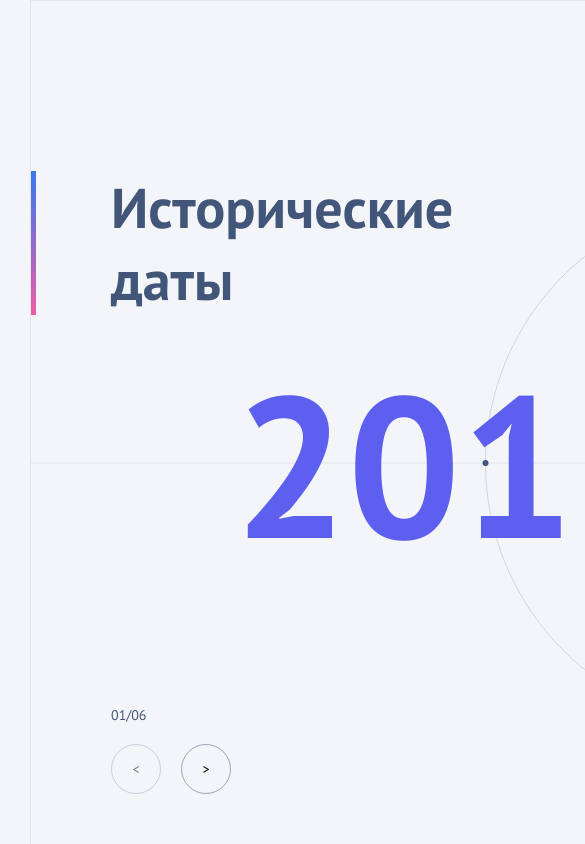
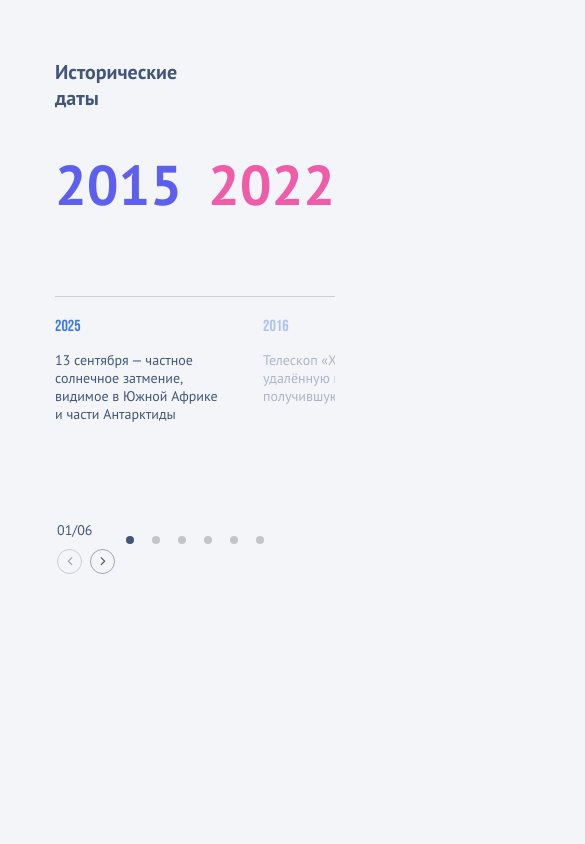
Before and after one commit to DeLineX/history-dates, a React app: page / in a window 390 px wide. Shown: the top 844 px of the page, 585 px wide, since content can reach past the window. Built offline with nearby package versions, Linux system fonts and the light colour scheme; the HTML template or start-up script is replaced by a standard one.

Commit message:
feat: add mobile version

```diff
--- a/src/index.scss
+++ b/src/index.scss
@@ -11,12 +11,25 @@
   display: grid;
   grid-template-columns: 2fr 1485px 1fr;
   min-height: 100vh;
+
+  @include tablet {
+    grid-template-columns: 2fr 830px 1fr;
+  }
+
+  @include mobile {
+    grid-template-columns: 1fr 320px 1fr;
+  }
 }
 
 .container {
   padding-left: 30px;
   padding-right: 15px;
   grid-column: 2 / 3;
+
+  @include mobile {
+    padding-left: 20px;
+    padding-right: 20px;
+  }
 }
 
 body {
--- a/src/widgets/historical-dates/ui/events-swiper.module.scss
+++ b/src/widgets/historical-dates/ui/events-swiper.module.scss
@@ -4,25 +4,48 @@
   padding-left: 80px;
   padding-right: 160px;
   position: relative;
+
+  @include mobile {
+    margin-top: 20px;
+    padding-left: 0px;
+    padding-right: 0px;
+  }
 }
 
 .slide:global(.swiper-slide-next) {
   width: 400px !important;
+
+  @include mobile {
+    width: 100% !important;
+    opacity: 0.4;
+  }
 }
 
 .slide {
   width: 320px !important;
+
+  @include mobile {
+    width: 60% !important;
+  }
 }
 
 .title {
   font: 25px "Bebas Neue";
   color: #3877ee;
   margin-bottom: 15px;
+
+  @include mobile {
+   font-size: 16px;
+  }
 }
 
 .description {
   font-size: 20px;
   color: #42567a;
+
+  @include mobile {
+   font-size: 14px;
+  }
 }
 
 .navigation {
@@ -31,7 +54,6 @@
   right: 40px;
   display: flex;
   gap: 20px;
-  // flex-direction: column;
 }
 
 .navEl {
@@ -42,9 +64,19 @@
   cursor: pointer;
   filter: drop-shadow(0px 0px 15px rgba(#3877ee, 0.1));
   transition: $transition;
+  display: grid;
+  place-items: center;
+
+  svg path {
+    transition: $transition;
+  }
 
   &:hover {
     scale: 1.05;
+
+    svg path {
+      stroke: #3877EE;
+    }
   }
 
   &:global(.swiper-button-disabled) {
@@ -53,9 +85,11 @@
 
     &:hover {
       scale: initial;
+
     }
   }
 
-  display: grid;
-  place-items: center;
+  @include mobile {
+    display: none;
+  }
 }
--- a/src/widgets/historical-dates/ui/events-swiper.tsx
+++ b/src/widgets/historical-dates/ui/events-swiper.tsx
@@ -22,7 +22,12 @@ export const EventsSwiper: FC<EventsSwiperProps> = ({ data, onSwiper }) => {
   return (
     <div className={styles.root}>
       <Swiper
-        spaceBetween={80}
+        spaceBetween={40}
+        breakpoints={{
+          400: {
+            spaceBetween: 80,
+          },
+        }}
         slidesPerView="auto"
         className={styles.swiper}
         modules={[Navigation]}
@@ -38,10 +43,37 @@ export const EventsSwiper: FC<EventsSwiperProps> = ({ data, onSwiper }) => {
       </Swiper>
       <div className={styles.navigation} ref={forceRender}>
         <div className={styles.navEl} ref={prevElRef}>
-          {"<"}
+          <svg
+            style={{
+              transform: "rotate(180deg)",
+            }}
+            width="10"
+            height="14"
+            viewBox="0 0 10 14"
+            fill="none"
+            xmlns="http://www.w3.org/2000/svg"
+          >
+            <path
+              d="M1.50012 0.750001L7.75012 7L1.50012 13.25"
+              stroke="#42567A"
+              stroke-width="2"
+            />
+          </svg>
         </div>
         <div className={styles.navEl} ref={nextElRef}>
-          {">"}
+          <svg
+            width="10"
+            height="14"
+            viewBox="0 0 10 14"
+            fill="none"
+            xmlns="http://www.w3.org/2000/svg"
+          >
+            <path
+              d="M1.50012 0.750001L7.75012 7L1.50012 13.25"
+              stroke="#42567A"
+              stroke-width="2"
+            />
+          </svg>
         </div>
       </div>
     </div>
--- a/src/widgets/historical-dates/ui/historical-dates.module.scss
+++ b/src/widgets/historical-dates/ui/historical-dates.module.scss
@@ -1,4 +1,4 @@
-@use '/src/vars' as *;
+@use "/src/vars" as *;
 
 .root {
   padding-top: 170px;
@@ -7,8 +7,18 @@
 
   border: 1px solid $decorationLineColor;
 
-  &::before{
-    content: '';
+  @include tablet {
+    padding-top: 80px;
+  }
+
+  @include mobile {
+    border: none;
+    padding-top: 59px;
+    padding-bottom: 0;
+  }
+
+  &::before {
+    content: "";
     position: absolute;
     background-color: $decorationLineColor;
     top: 0;
@@ -16,6 +26,10 @@
     transform: translateX(-50%);
     height: 100%;
     width: 1px;
+
+    @include mobile {
+      content: none;
+    }
   }
 }
 
@@ -27,6 +41,15 @@
   font-weight: bold;
   color: $blackBlue;
 
+  @include tablet {
+    font-size: 44px;
+  }
+
+  @include mobile {
+    font-size: 20px;
+    padding-left: 0;
+  }
+
   &::before {
     content: "";
     display: block;
@@ -36,6 +59,10 @@
     height: 100%;
     width: 5px;
     background: linear-gradient(#3877ee, #ef5da8);
+
+    @include mobile {
+      content: none;
+    }
   }
 }
 
@@ -44,6 +71,10 @@
   margin-bottom: 56px;
   padding-bottom: 40px;
   margin-top: -145px;
+
+  @include tablet {
+    margin-top: -80px;
+  }
 }
 
 .yearsInterval {
@@ -51,6 +82,10 @@
   top: 0;
   width: 100%;
   height: 100%;
+
+  @include mobile {
+    position: static;
+  }
 }
 
 .bgDecoration {
@@ -58,7 +93,7 @@
   position: relative;
 
   &::before {
-    content: '';
+    content: "";
     position: absolute;
     background-color: $decorationLineColor;
     top: 50%;
@@ -68,3 +103,88 @@
     width: 100%;
   }
 }
+
+.controls {
+  position: absolute;
+  bottom: 0;
+  left: 78px;
+  padding: 2px;
+  z-index: 2;
+
+  @include mobile {
+    margin-top: 78px;
+    position: static;
+  }
+}
+
+.pagination {
+  color: #42567a;
+  font-size: 14px;
+}
+
+.navigation {
+  display: flex;
+  gap: 20px;
+  margin-top: 10px;
+
+  @include mobile {
+    gap: 8px;
+  }
+}
+
+.navEl {
+  border: 1px solid rgba(66, 86, 122, 0.5);
+  border-radius: 100%;
+  aspect-ratio: 1;
+  width: 50px;
+  display: flex;
+  align-items: center;
+  justify-content: center;
+  cursor: pointer;
+  font-size: 14px;
+  transition: $transition;
+
+  &:hover {
+    scale: 1.05;
+  }
+
+  &:global(.swiper-button-disabled) {
+    opacity: 0.5;
+    cursor: default;
+
+    &:hover {
+      scale: initial;
+    }
+  }
+
+  svg {
+    width: 10px;
+
+    @include mobile {
+      width: 6px;
+    }
+  }
+
+  @include mobile {
+    width: 25px;
+  }
+}
+
+.mobileControlsWrapper {
+  position: relative;
+}
+
+.mobilePagination {
+  position: absolute;
+  left: 0;
+  top: 0;
+  height: 100%;
+  width: 100%;
+  display: flex;
+  justify-content: center;
+  align-items: center;
+  gap: 10px;
+  z-index: -1;
+
+  --swiper-pagination-color: #42567a;
+}
--- a/src/widgets/historical-dates/ui/historical-dates.tsx
+++ b/src/widgets/historical-dates/ui/historical-dates.tsx
@@ -1,4 +1,12 @@
-import { FC, Key, useRef, useState, type ReactNode } from "react";
+import {
+  FC,
+  Key,
+  useEffect,
+  useReducer,
+  useRef,
+  useState,
+  type ReactNode,
+} from "react";
 import styles from "./historical-dates.module.scss";
 import { IntervalsCircle } from "./intervals-circle";
 import { EventsSwiper } from "./events-swiper";
@@ -7,6 +15,7 @@ import {
   type YearsIntervalsSwiperProps,
 } from "./years-intervals-swiper";
 import type SwiperClass from "swiper";
+import clsx from "clsx";
 
 interface HistoricalDateIntervalEvent {
   key: Key;
@@ -34,11 +43,32 @@ export const HistoricalDates: FC<HistoricalDatesProps> = ({
   const [activeIntervalKey, setActiveIntervalKey] = useState<Key | undefined>(
     intervals.at(0)?.key,
   );
+  const [isMobile, setIsMobile] = useState(
+    () => window.matchMedia("(max-width: 400px)").matches,
+  );
   const eventsSwiper = useRef<SwiperClass | null>(null);
+  const nextElRef = useRef<HTMLDivElement>(null);
+  const prevElRef = useRef<HTMLDivElement>(null);
+  const paginationRef = useRef<HTMLDivElement>(null);
+
+  useEffect(() => {
+    const resizeHandler = () => {
+      setIsMobile(window.matchMedia("(max-width: 400px)").matches);
+    };
+
+    window.addEventListener("resize", resizeHandler);
+
+    return () => {
+      window.removeEventListener("resize", resizeHandler);
+    };
+  });
 
   const currentInterval: HistoricalDateInterval = intervals.find(
     (it) => it.key === activeIntervalKey,
   )!;
+
+  // eslint-disable-next-line @typescript-eslint/no-unused-vars
+  const [_, forceRender] = useReducer((x) => !x, false);
 
   const handleYearsIntervalChange: YearsIntervalsSwiperProps["onSlideChange"] =
     (interval) => {
@@ -46,7 +76,48 @@ export const HistoricalDates: FC<HistoricalDatesProps> = ({
       eventsSwiper.current?.slideTo(0);
     };
 
-  return (
+  const yearsIntervalsSwiperControls = () => {
+    const currentSlide =
+      intervals.findIndex((it) => it.key === activeIntervalKey) + 1;
+    return (
+      <div className={styles.controls} ref={() => forceRender()}>
+        <div className={styles.pagination}>
+          {currentSlide.toString().padStart(2, "0")}/
+          {intervals.length.toString().padStart(2, "0")}
+        </div>
+        <div className={styles.navigation}>
+          <div className={clsx(styles.navEl)} ref={prevElRef}>
+            <svg
+              viewBox="0 0 10 14"
+              fill="none"
+              xmlns="http://www.w3.org/2000/svg"
+            >
+              <path
+                d="M8.49988 0.750001L2.24988 7L8.49988 13.25"
+                stroke="#42567A"
+                stroke-width="2"
+              />
+            </svg>
+          </div>
+          <div className={clsx(styles.navEl)} ref={nextElRef}>
+            <svg
+              viewBox="0 0 10 14"
+              fill="none"
+              xmlns="http://www.w3.org/2000/svg"
+            >
+              <path
+                d="M1.50012 0.750001L7.75012 7L1.50012 13.25"
+                stroke="#42567A"
+                stroke-width="2"
+              />
+            </svg>
+          </div>
+        </div>
+      </div>
+    );
+  };
+
+  const renderDeskTop = () => (
     <div className={styles.root}>
       <h2 className={styles.title}>{title}</h2>
       <div className={styles.container}>
@@ -57,7 +128,10 @@ export const HistoricalDates: FC<HistoricalDatesProps> = ({
           <YearsIntervalsSwiper
             intervals={intervals}
             onSlideChange={handleYearsIntervalChange}
+            nextEl={nextElRef.current}
+            prevEl={prevElRef.current}
           />
+          {yearsIntervalsSwiperControls()}
         </div>
       </div>
       <EventsSwiper
@@ -68,4 +142,31 @@ export const HistoricalDates: FC<HistoricalDatesProps> = ({
       />
     </div>
   );
+
+  const renderMobile = () => (
+    <div className={styles.root}>
+      <h2 className={styles.title}>{title}</h2>
+      <div className={styles.yearsInterval}>
+        <YearsIntervalsSwiper
+          intervals={intervals}
+          onSlideChange={handleYearsIntervalChange}
+          nextEl={nextElRef.current}
+          prevEl={prevElRef.current}
+          paginationEl={paginationRef.current}
+        />
+      </div>
+      <EventsSwiper
+        data={currentInterval.events}
+        onSwiper={(swiper) => {
+          eventsSwiper.current = swiper;
+        }}
+      />
+      <div className={styles.mobileControlsWrapper}>
+        {yearsIntervalsSwiperControls()}
+        <div className={styles.mobilePagination} ref={paginationRef} />
+      </div>
+    </div>
+  );
+
+  return isMobile ? renderMobile() : renderDeskTop();
 };
--- a/src/widgets/historical-dates/ui/years-intervals-swiper.module.scss
+++ b/src/widgets/historical-dates/ui/years-intervals-swiper.module.scss
@@ -12,11 +12,27 @@
   align-items: center;
   padding-bottom: 40px;
   padding-right: 45px;
+
+  @include mobile {
+    padding-right: 0;
+    gap: 20px;
+    justify-content: space-between;
+    height: 186px;
+    border-bottom: 1px solid #C7CDD9;
+  }
 }
 
 .year {
   font-size: 200px;
   font-weight: bold;
+
+  @include tablet {
+     font-size: 142px;
+  }
+
+  @include mobile {
+    font-size: 56px;
+  }
 
   &.from {
     color: #5d5fef;
@@ -26,55 +42,3 @@
     color: #ef5da8;
   }
 }
-
-.controls {
-  position: absolute;
-  bottom: 0;
-  left: 78px;
-  padding: 2px;
-}
-
-.pagination {
-  --swiper-pagination-fraction-color: #42567a;
-  font-size: 14px;
-}
-
-.navigation {
-  display: flex;
-  gap: 20px;
-  margin-top: 20px;
-}
-
-.navEl {
-  border: 1px solid rgba(66, 86, 122, 0.5);
-  border-radius: 100%;
-  aspect-ratio: 1;
-  width: 50px;
-  display: flex;
-  align-items: center;
-  justify-content: center;
-  cursor: pointer;
-  font-size: 14px;
-  transition: $transition;
-
-  &:hover {
-    scale: 1.05;
-  }
-
-  &:global(.swiper-button-disabled) {
-    opacity: 0.5;
-    cursor: default;
-
-    &:hover {
-      scale: initial;
-    }
-  }
-}
-
-.prevEl {
-  display: inherit;
-}
-
-.nextEl {
-  display: inherit;
-}
--- a/src/widgets/historical-dates/ui/years-intervals-swiper.tsx
+++ b/src/widgets/historical-dates/ui/years-intervals-swiper.tsx
@@ -14,11 +14,17 @@ interface Interval {
 export interface YearsIntervalsSwiperProps {
   intervals: Interval[];
   onSlideChange: (interval: Interval) => void;
+  nextEl?: HTMLElement | null;
+  prevEl?: HTMLElement | null;
+  paginationEl?: HTMLElement | null;
 }
 
 export const YearsIntervalsSwiper: FC<YearsIntervalsSwiperProps> = ({
   intervals,
   onSlideChange,
+  nextEl,
+  prevEl,
+  paginationEl,
 }) => {
   const handleChange = (swiper: SwiperClass) => {
     onSlideChange(intervals[swiper.realIndex]);
@@ -29,20 +35,16 @@ export const YearsIntervalsSwiper: FC<YearsIntervalsSwiperProps> = ({
       onRealIndexChange={handleChange}
       modules={[Pagination, Navigation]}
       navigation={{
-        prevEl: `.${styles.prevEl}`,
-        nextEl: `.${styles.nextEl}`,
-      }}
-      pagination={{
-        type: "fraction",
-        formatFractionCurrent: (num) =>
-          num < 10 ? `${num}`.padStart(2, "0") : num,
-        formatFractionTotal: (num) =>
-          num < 10 ? `${num}`.padStart(2, "0") : num,
-        el: `.${styles.pagination}`,
-        renderFraction: (currentClass, totalClass) =>
-          `<span class="${currentClass}"></span>/<span class="${totalClass}"></span>`,
+        prevEl,
+        nextEl,
       }}
       className={styles.swiper}
+      pagination={{
+        el: paginationEl,
+      }}
+      breakpoints={{
+        400: { pagination: false },
+      }}
     >
       {intervals.map(({ from, to, key }) => (
         <SwiperSlide key={key}>
@@ -52,18 +54,6 @@ export const YearsIntervalsSwiper: FC<YearsIntervalsSwiperProps> = ({
           </div>
         </SwiperSlide>
       ))}
-      <div
-        className={styles.controls}
-        style={{
-          zIndex: 2,
-        }}
-      >
-        <div className={styles.pagination} />
-        <div className={styles.navigation}>
-          <div className={clsx(styles.prevEl, styles.navEl)}>{"<"}</div>
-          <div className={clsx(styles.nextEl, styles.navEl)}>{">"}</div>
-        </div>
-      </div>
     </Swiper>
   );
 };
```
Also changed, not shown: src/_vars.scss (+14 -2 lines).
